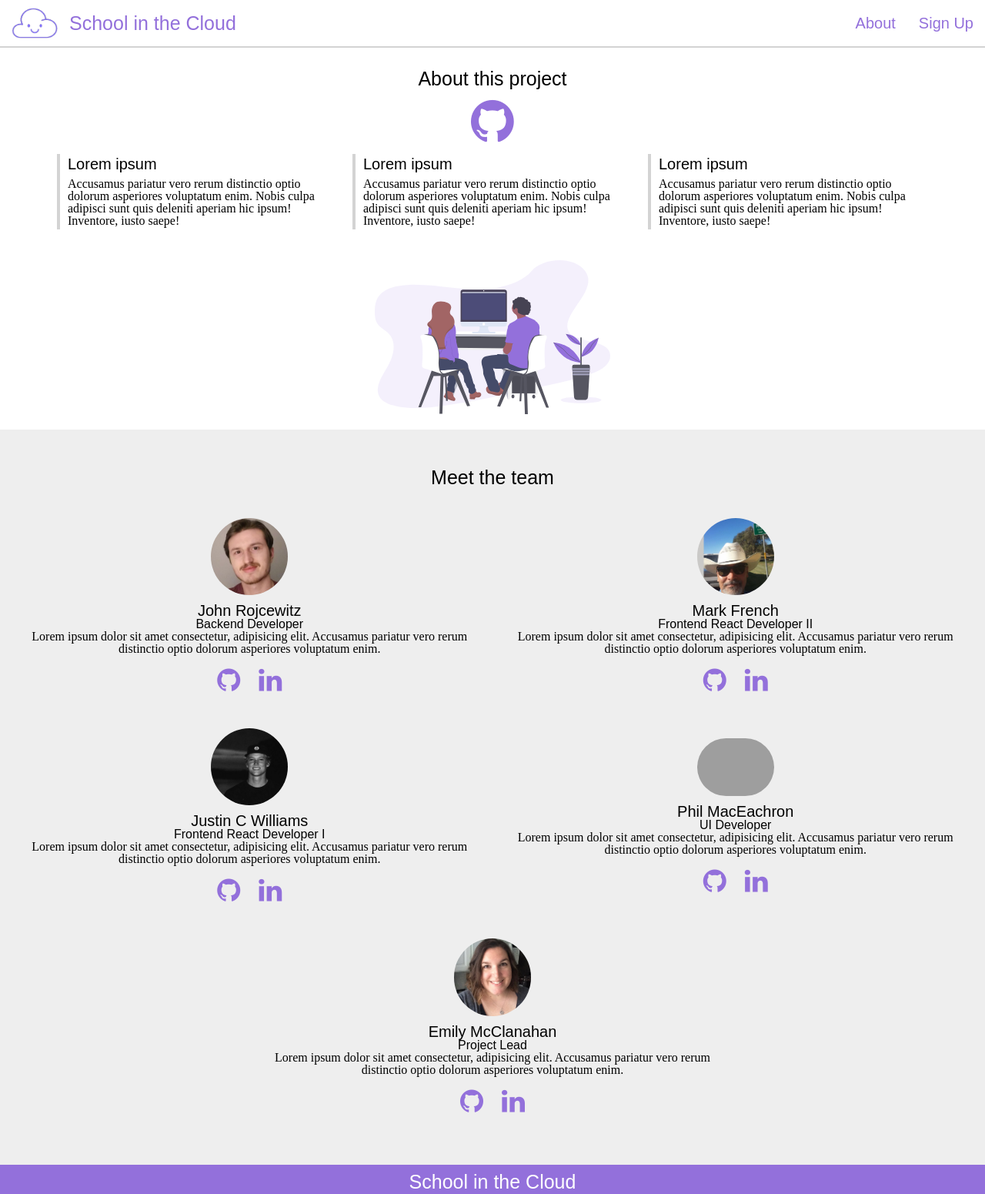
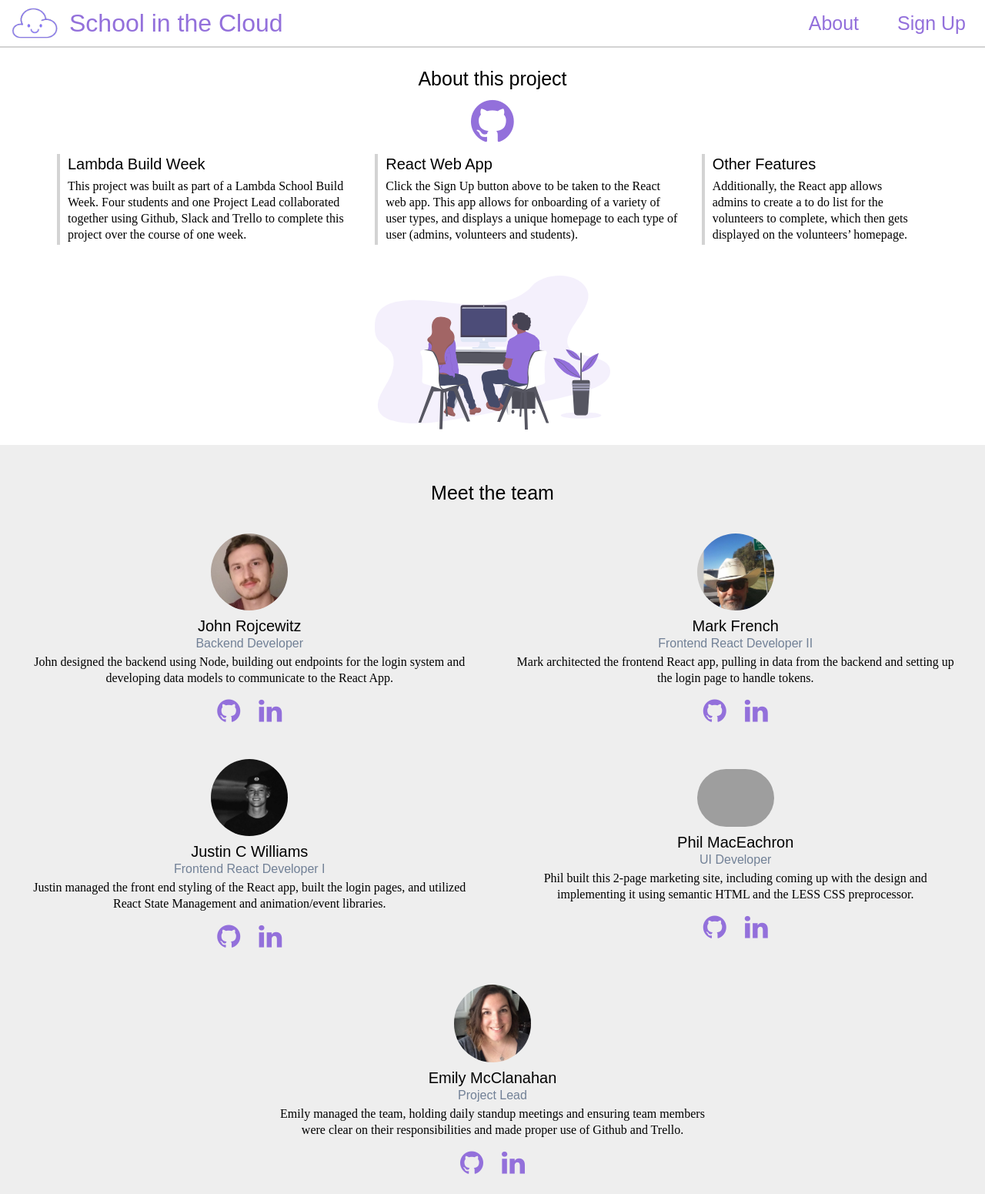
Before and after one commit to BW-SITC/UI, a plain HTML site: page about.html in a window 1280 px wide. Shown: the top 1551 px of the page at 77% size. Drawn offline with Linux system fonts and the light colour scheme; grey boxes are pictures that could not be loaded; a web font is replaced by a local one.

Commit message:
replaced placeholder text, all marketing pages fully responsive

```diff
--- a/about.html
+++ b/about.html
@@ -35,22 +35,16 @@
                 </div>
                 <div class="about-item-cont">
                     <div class="about-item">
-                        <h3>Lorem ipsum</h3>
-                        <p>Accusamus pariatur vero rerum distinctio optio dolorum asperiores voluptatum enim. Nobis
-                            culpa
-                            adipisci sunt quis deleniti aperiam hic ipsum! Inventore, iusto saepe!</p>
+                        <h3>Lambda Build Week</h3>
+                        <p>This project was built as part of a Lambda School Build Week. Four students and one Project Lead collaborated together using Github, Slack and Trello to complete this project over the course of one week.</p>
                     </div>
                     <div class="about-item">
-                        <h3>Lorem ipsum</h3>
-                        <p>Accusamus pariatur vero rerum distinctio optio dolorum asperiores voluptatum enim. Nobis
-                            culpa
-                            adipisci sunt quis deleniti aperiam hic ipsum! Inventore, iusto saepe!</p>
+                        <h3>React Web App</h3>
+                        <p>Click the Sign Up button above to be taken to the React web app. This app allows for onboarding of a variety of user types, and displays a unique homepage to each type of user (admins, volunteers and students).</p>
                     </div>
                     <div class="about-item">
-                        <h3>Lorem ipsum</h3>
-                        <p>Accusamus pariatur vero rerum distinctio optio dolorum asperiores voluptatum enim. Nobis
-                            culpa
-                            adipisci sunt quis deleniti aperiam hic ipsum! Inventore, iusto saepe!</p>
+                        <h3>Other Features</h3>
+                        <p>Additionally, the React app allows admins to create a to do list for the volunteers to complete, which then gets displayed on the volunteers’ homepage.</p>
                     </div>
                 </div>
             </div>
@@ -67,8 +61,7 @@
                 <div class="team-text">
                     <h3>John Rojcewitz</h3>
                     <h4>Backend Developer</h4>
-                    <p>Lorem ipsum dolor sit amet consectetur, adipisicing elit. Accusamus pariatur vero rerum
-                        distinctio optio dolorum asperiores voluptatum enim.</p>
+                    <p>John designed the backend using Node, building out endpoints for the login system and developing data models to communicate to the React App.</p>
                 </div>
                 <div class="social-icons">
                     <a href="https://github.com/rojcewiczj" class="fa fa-github"></a>
@@ -81,8 +74,7 @@
                 <div class="team-text">
                     <h3>Mark French</h3>
                     <h4>Frontend React Developer II</h4>
-                    <p>Lorem ipsum dolor sit amet consectetur, adipisicing elit. Accusamus pariatur vero rerum
-                        distinctio optio dolorum asperiores voluptatum enim.</p>
+                    <p>Mark architected the frontend React app, pulling in data from the backend and setting up the login page to handle tokens.</p>
                 </div>
                 <div class="social-icons">
                     <a href="https://github.com/juarezfrench" class="fa fa-github"></a>
@@ -95,8 +87,7 @@
                 <div class="team-text">
                     <h3>Justin C Williams</h3>
                     <h4>Frontend React Developer I</h4>
-                    <p>Lorem ipsum dolor sit amet consectetur, adipisicing elit. Accusamus pariatur vero rerum
-                        distinctio optio dolorum asperiores voluptatum enim.</p>
+                    <p>Justin managed the front end styling of the React app, built the login pages, and utilized React State Management and animation/event libraries.</p>
                 </div>
                 <div class="social-icons">
                     <a href="https://github.com/justinwilly" class="fa fa-github"></a>
@@ -109,8 +100,7 @@
                 <div class="team-text">
                     <h3>Phil MacEachron</h3>
                     <h4>UI Developer</h4>
-                    <p>Lorem ipsum dolor sit amet consectetur, adipisicing elit. Accusamus pariatur vero rerum
-                        distinctio optio dolorum asperiores voluptatum enim.</p>
+                    <p>Phil built this 2-page marketing site, including coming up with the design and implementing it using semantic HTML and the LESS CSS preprocessor. </p>
                 </div>
                 <div class="social-icons">
                     <a href="https://github.com/phil-mac" class="fa fa-github"></a>
@@ -123,8 +113,7 @@
                 <div class="team-text">
                     <h3>Emily McClanahan</h3>
                     <h4>Project Lead</h4>
-                    <p>Lorem ipsum dolor sit amet consectetur, adipisicing elit. Accusamus pariatur vero rerum
-                        distinctio optio dolorum asperiores voluptatum enim.</p>
+                    <p>Emily managed the team, holding daily standup meetings and ensuring team members were clear on their responsibilities and made proper use of Github and Trello.</p>
                 </div>
                 <div class="social-icons">
                     <a href="https://github.com/VivaCode" class="fa fa-github"></a>
--- a/less/about-us-page.less
+++ b/less/about-us-page.less
@@ -37,6 +37,7 @@
 
     .about-item-cont{
         .flex(column, space-evenly, none);
+        align-items: flex-start;
 
         .limit-max-width();
 
@@ -78,6 +79,11 @@
         text-align: center;
     }
 
+    h4{
+        margin: 5px 0;
+        color: @grey-text;
+    }
+
     .team{
         .flex(column, center, none);
 
--- a/less/global.less
+++ b/less/global.less
@@ -26,6 +26,7 @@ h1, h2, h3, h4, h5, h6, a{
 p{
     font-size: 1.6rem;
     font-family: @paragraph-font;
+    line-height: 2.1rem;
 }
 
 button{
--- a/less/marketing-page.less
+++ b/less/marketing-page.less
@@ -6,9 +6,6 @@
     background-repeat: no-repeat;
     background-size: cover;
 
-
-    // display: flex;
-    // align-items: center;
     .flex(row, center, none);
 
     height: 350px;
@@ -93,6 +90,9 @@
     h2{
         text-align: center;
     }
+    h3{
+        margin-bottom: 5px;
+    }
 
     .mentor{
         .flex(row, center, none);
--- a/less/navigation.less
+++ b/less/navigation.less
@@ -25,6 +25,14 @@
     h2{
         padding: 15px;
         color: @school-color;
+        font-size: 2.0rem;
+
+        @media @tablet{
+            font-size: 2.5rem;
+        }
+        @media @desktop{
+            font-size: 3.2rem;
+        }
     }
 
     nav{
@@ -33,9 +41,20 @@
 
         a{
             .link();
-            padding: 15px;
+            padding: 5px;
+            font-size: 1.5rem;
+
+            @media @tablet{
+                padding: 15px;
+                font-size: 2.0rem;
+            }
+            @media @desktop{
+                padding: 25px;
+                font-size: 2.5rem;
+            }
         }
     }
+
 }
 
 .nav-fixed-spacer{
--- a/less/variables.less
+++ b/less/variables.less
@@ -2,6 +2,8 @@
 
 @school-color: #9370DB;
 @white: white;
+@grey-text: #718096
+;
 
 @max-content-width: 1300px;
 
```
Also changed, not shown: index.html (+8 -8 lines), css/index.css.
